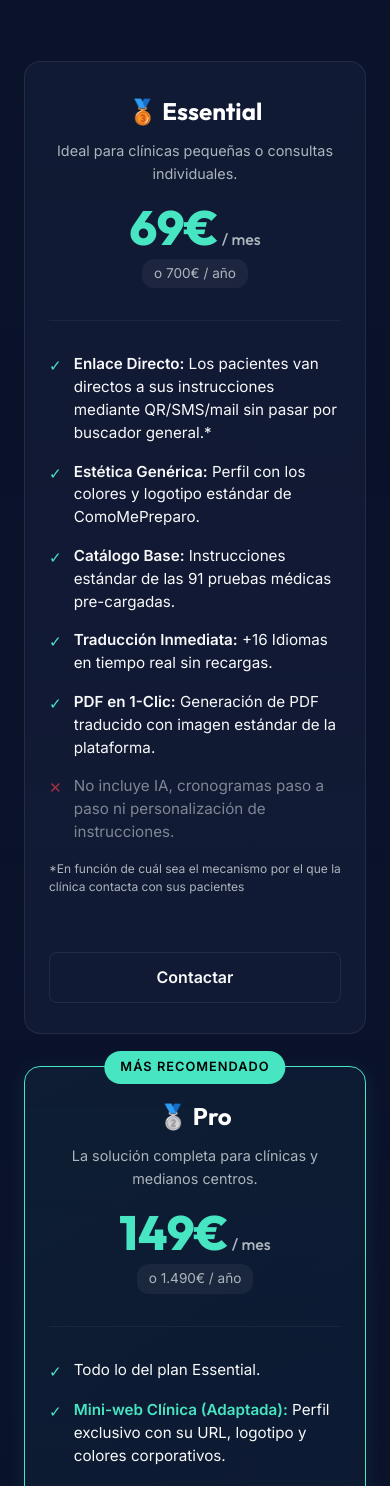
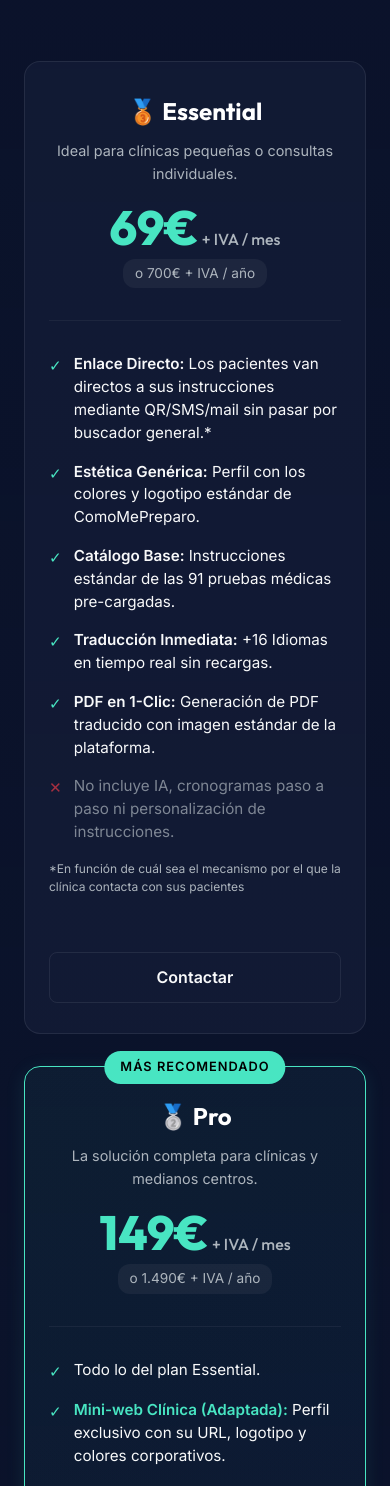
Before and after one commit to deepreportdr/deepreportlanding, a website built with Vite: page index.html in a window 390 px wide. Shown: the part 4348-5834 px from the top of the page. Built offline with nearby package versions, Linux system fonts and the light colour scheme.

Commit message:
Add tax suffix to pricing and update mobile/lang info

```diff
--- a/index.html
+++ b/index.html
@@ -215,8 +215,12 @@
                         <h3 class="tier-name">🥉 Essential</h3>
                         <p class="tier-desc" data-i18n="p1_desc">Ideal para clínicas pequeñas o consultas individuales.
                         </p>
-                        <div class="tier-price">69€<span class="tier-period" data-i18n="period_mo"> / mes</span></div>
-                        <div class="tier-yearly"><span data-i18n="or">o</span> 700€ / <span data-i18n="year">año</span>
+                        <div class="tier-price">69€<span
+                                style="font-size: 1rem; color: var(--text-muted); font-weight: normal;"
+                                data-i18n="tax_suffix"> + IVA</span><span class="tier-period" data-i18n="period_mo"> /
+                                mes</span></div>
+                        <div class="tier-yearly"><span data-i18n="or">o</span> 700€<span data-i18n="tax_suffix"> +
+                                IVA</span> / <span data-i18n="year">año</span>
                         </div>
                     </div>
                     <ul class="pricing-features">
@@ -248,9 +252,12 @@
                         <h3 class="tier-name">🥈 Pro</h3>
                         <p class="tier-desc" data-i18n="p2_desc">La solución completa para clínicas y medianos centros.
                         </p>
-                        <div class="tier-price">149€<span class="tier-period" data-i18n="period_mo"> / mes</span></div>
-                        <div class="tier-yearly"><span data-i18n="or">o</span> 1.490€ / <span
-                                data-i18n="year">año</span></div>
+                        <div class="tier-price">149€<span
+                                style="font-size: 1rem; color: var(--text-muted); font-weight: normal;"
+                                data-i18n="tax_suffix"> + IVA</span><span class="tier-period" data-i18n="period_mo"> /
+                                mes</span></div>
+                        <div class="tier-yearly"><span data-i18n="or">o</span> 1.490€<span data-i18n="tax_suffix"> +
+                                IVA</span> / <span data-i18n="year">año</span></div>
                     </div>
                     <ul class="pricing-features">
                         <li><span class="check-icon">✓</span> <span data-i18n="p2_f1">Todo lo del plan Essential.</span>
--- a/main.js
+++ b/main.js
@@ -96,6 +96,7 @@
             pricing_title: "Planes para cada fase de su clínica",
             pricing_desc: "Con evitar la cancelación de tan solo una prueba al mes, la herramienta ya se paga sola.",
             p1_desc: "Ideal para clínicas pequeñas o consultas individuales.",
+            tax_suffix: " + IVA",
             period_mo: " / mes",
             or: "o",
             year: "año",
@@ -164,6 +165,7 @@
             pricing_title: "Plans for every stage of your clinic",
             pricing_desc: "By preventing just one test cancellation per month, the tool pays for itself.",
             p1_desc: "Ideal for small clinics or individual practices.",
+            tax_suffix: " + VAT",
             period_mo: " / month",
             or: "or",
             year: "year",
```
Also changed, not shown: dist/assets/index-CbNOEoZ4.js (added), dist/assets/index-gHq7dCt3.js (deleted), dist/index.html.
